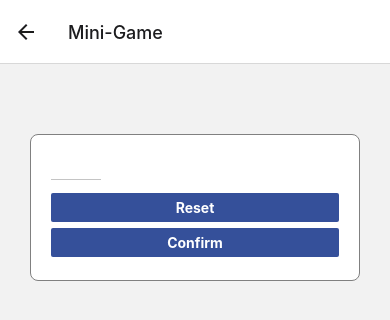
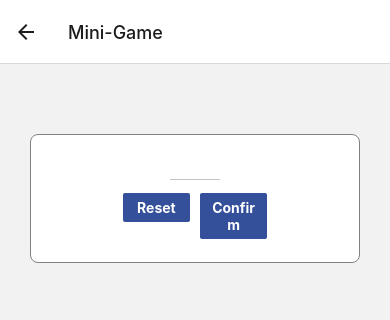
Before and after one commit to DoyunH/Practice-ReactNative-Frontend, a React Native app: screen /Mini-Game in a window 390 px wide. Shown: the top 320 px of the page. Built offline with nearby package versions, Linux system fonts and the light colour scheme.

Commit message:
feature: mini game separate screen with Gamamain.tsx

```diff
--- a/App.tsx
+++ b/App.tsx
@@ -12,7 +12,7 @@ import React from 'react';
 import {NavigationContainer} from '@react-navigation/native';
 import {createNativeStackNavigator} from '@react-navigation/native-stack';
 import CategoriesScreen from './screens/CateforiesScreen';
-import StartGameScreen from './screens/MiniGame/StartGameScreen';
+import GameMain from './screens/MiniGame/GameMain';
 
 const App = () => {
   const Stack = createNativeStackNavigator();
@@ -21,7 +21,7 @@ const App = () => {
     <NavigationContainer>
       <Stack.Navigator>
         <Stack.Screen name="Projects" component={CategoriesScreen} />
-        <Stack.Screen name="Mini-Game" component={StartGameScreen} />
+        <Stack.Screen name="Mini-Game" component={GameMain} />
       </Stack.Navigator>
     </NavigationContainer>
   );
--- /dev/null
+++ b/screens/MiniGame/GameMain.tsx
@@ -0,0 +1,20 @@
+import {StyleSheet, View} from 'react-native';
+import React from 'react';
+import StartGameScreen from './StartGameScreen';
+
+const GameMain = () => {
+  return (
+    <View style={styles.container}>
+      <StartGameScreen />
+    </View>
+  );
+};
+
+export default GameMain;
+
+const styles = StyleSheet.create({
+  container: {
+    flex: 1,
+    backgroundColor: 'f9f9f9',
+  },
+});
--- a/screens/MiniGame/StartGameScreen.tsx
+++ b/screens/MiniGame/StartGameScreen.tsx
@@ -12,8 +12,14 @@ const StartGameScreen = (): any => {
         autoCapitalize="none"
         autoCorrect={false}
       />
-      <PrimaryButton>Reset</PrimaryButton>
-      <PrimaryButton>Confirm</PrimaryButton>
+      <View style={styles.buttonContainer}>
+        <View style={styles.buttonWrapper}>
+          <PrimaryButton>Reset</PrimaryButton>
+        </View>
+        <View style={styles.buttonWrapper}>
+          <PrimaryButton>Confirm</PrimaryButton>
+        </View>
+      </View>
     </View>
   );
 };
@@ -22,6 +28,7 @@ export default StartGameScreen;
 
 const styles = StyleSheet.create({
   inputContainer: {
+    alignItems: 'center',
     marginHorizontal: 30,
     marginVertical: 70,
     borderColor: 'gray',
@@ -58,4 +65,11 @@ const styles = StyleSheet.create({
       },
     }),
   },
+  buttonContainer: {
+    flexDirection: 'row',
+  },
+  buttonWrapper: {
+    flex: 1,
+    marginHorizontal: 5,
+  },
 });
```
